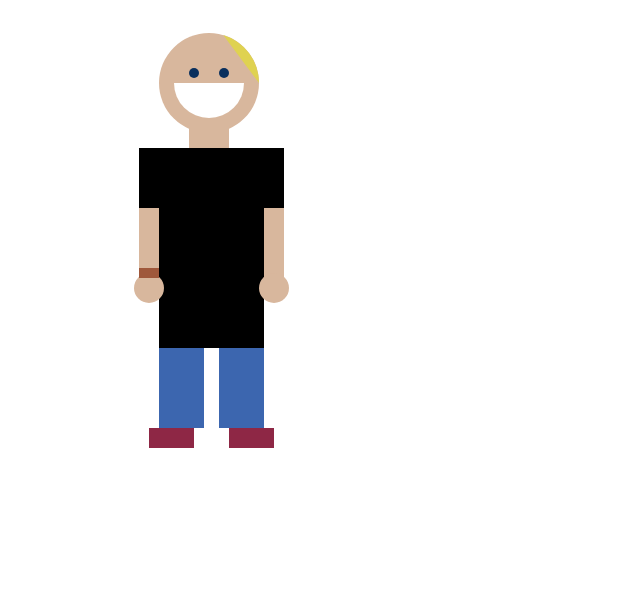
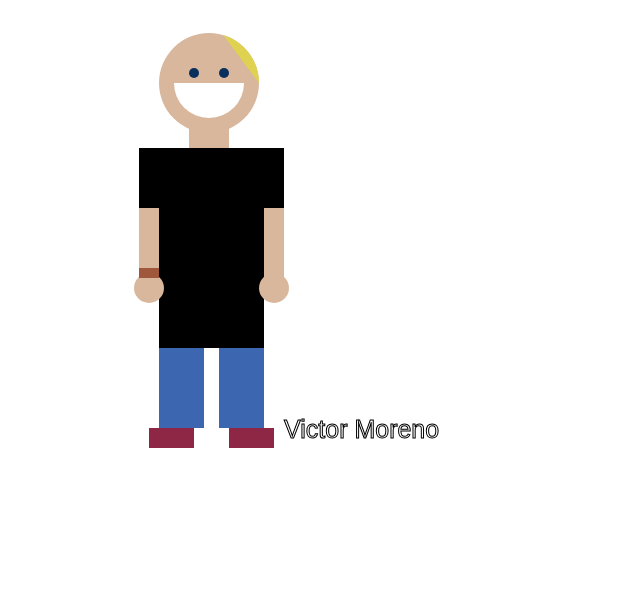
Before and after one commit to VictorMC11/progamacion_avanzada, a plain HTML site: page index.html in a window 1280 px wide. Shown: the whole page, without its empty margins (0-640 px from the left). Drawn offline with Linux system fonts and the light colour scheme.

Commit message:
Update index.html

```diff
--- a/index.html
+++ b/index.html
@@ -140,6 +140,10 @@
 
             ctx.fillStyle = "rgb(142, 39, 69)";
         	ctx.fillRect (95, 420, 45, 20);
+
+        	ctx.font = "25px Arial";
+			ctx.strokeStyle = "black";
+			ctx.strokeText("Victor Moreno", 150, 430);
         }
 
 	</script>
```
